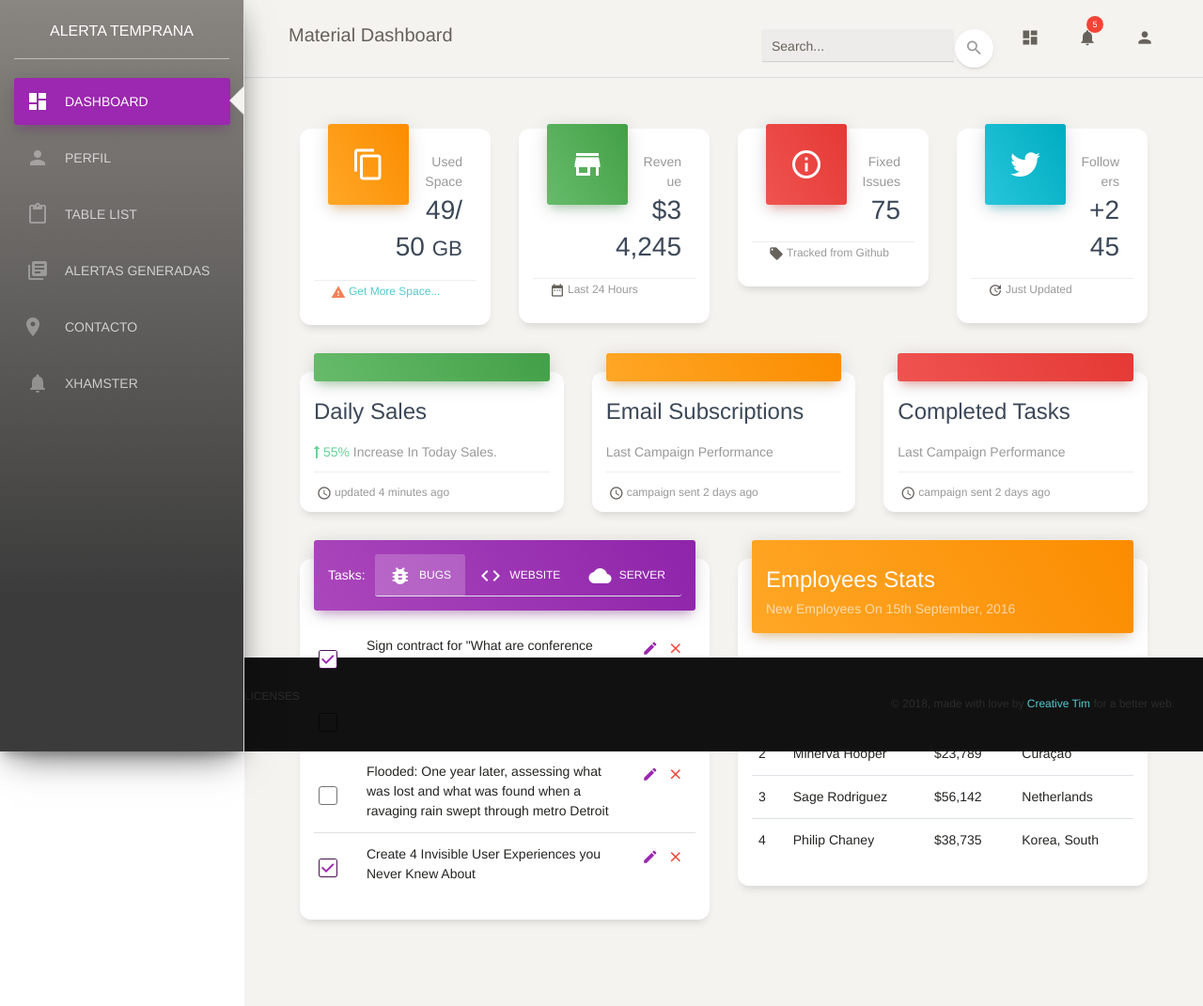
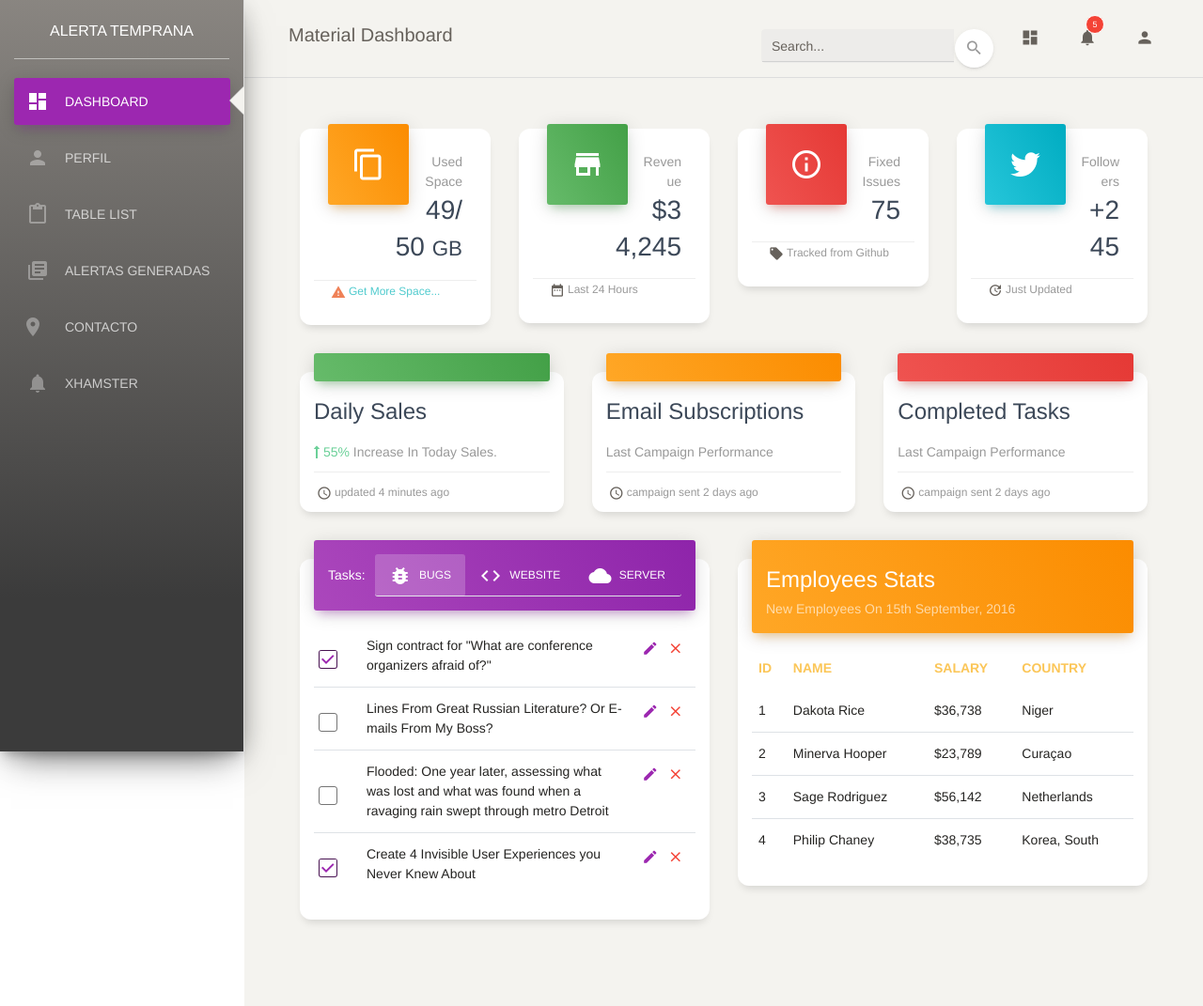
Before and after one commit to eliezerk8/match-canchas, a Rails app: page / in a window 1280 px wide. Shown: the whole page at 94% size. Run offline with Rails 7, Linux system fonts and the light colour scheme; style sheets or scripts are compiled from the project's sources; some libraries are stand-ins or nearby versions.

Commit message:
se elimina footer

```diff
--- a/app/views/layouts/application.html.erb
+++ b/app/views/layouts/application.html.erb
@@ -128,41 +128,6 @@
           <div class="content">
           <%= yield %>
           </div>
-          <footer class="footer ">
-              <div class="container-fluid">
-                  <nav class="pull-left">
-                      <ul>
-                          <li>
-                              <a href="https://www.creative-tim.com">
-                                  Creative Tim
-                              </a>
-                          </li>
-                          <li>
-                              <a href="http://presentation.creative-tim.com">
-                                  About Us
-                              </a>
-                          </li>
-                          <li>
-                              <a href="http://blog.creative-tim.com">
-                                  Blog
-                              </a>
-                          </li>
-                          <li>
-                              <a href="https://www.creative-tim.com/license">
-                                  Licenses
-                              </a>
-                          </li>
-                      </ul>
-                  </nav>
-                  <div class="copyright pull-right">
-                      &copy;
-                      <script>
-                          document.write(new Date().getFullYear())
-                      </script>, made with love by
-                      <a href="https://www.creative-tim.com" target="_blank">Creative Tim</a> for a better web.
-                  </div>
-              </div>
-          </footer>
       </div>
   </div>
 </body>
--- a/app/views/page/index.html.erb
+++ b/app/views/page/index.html.erb
@@ -414,41 +414,6 @@
                     </div>
                 </div>
             </div>
-            <footer class="footer ">
-                <div class="container-fluid">
-                    <nav class="pull-left">
-                        <ul>
-                            <li>
-                                <a href="https://www.creative-tim.com">
-                                    Creative Tim
-                                </a>
-                            </li>
-                            <li>
-                                <a href="http://presentation.creative-tim.com">
-                                    About Us
-                                </a>
-                            </li>
-                            <li>
-                                <a href="http://blog.creative-tim.com">
-                                    Blog
-                                </a>
-                            </li>
-                            <li>
-                                <a href="https://www.creative-tim.com/license">
-                                    Licenses
-                                </a>
-                            </li>
-                        </ul>
-                    </nav>
-                    <div class="copyright pull-right">
-                        &copy;
-                        <script>
-                            document.write(new Date().getFullYear())
-                        </script>, made with love by
-                        <a href="https://www.creative-tim.com" target="_blank">Creative Tim</a> for a better web.
-                    </div>
-                </div>
-            </footer>
         </div>
     </div>
 </body>
```
